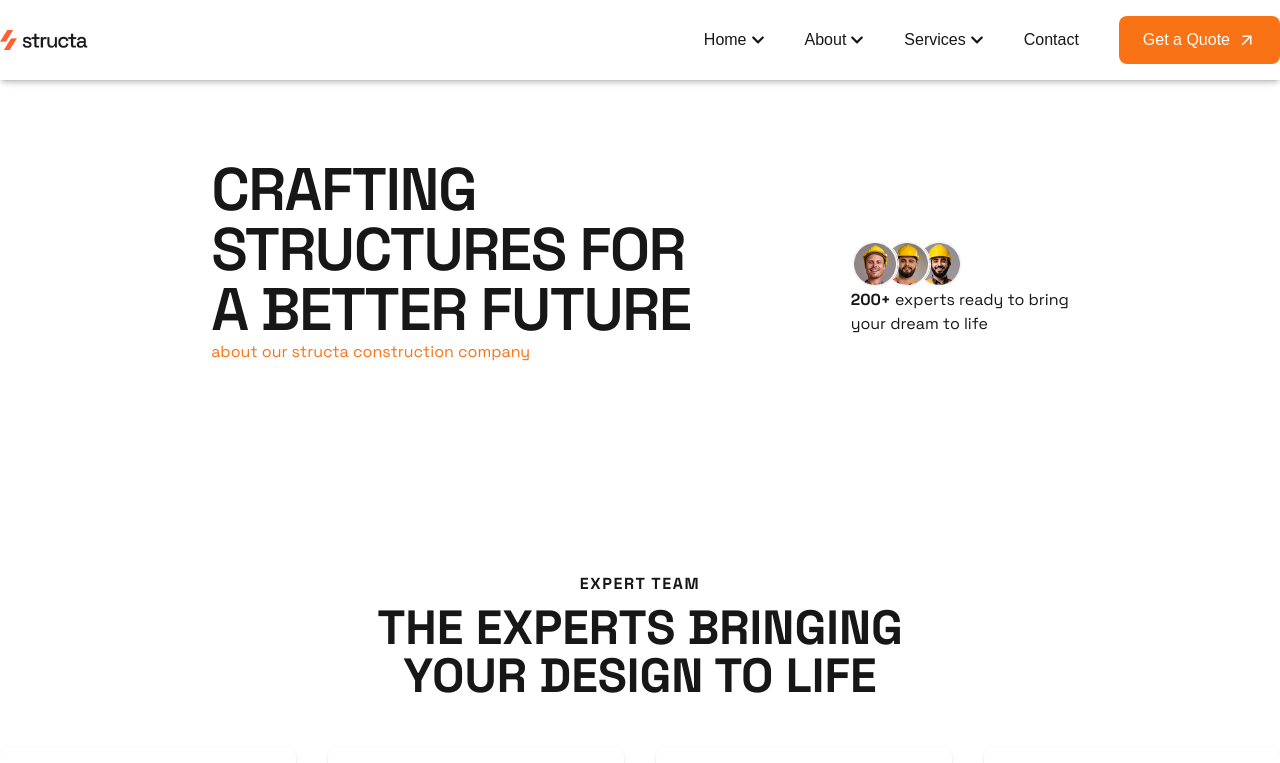
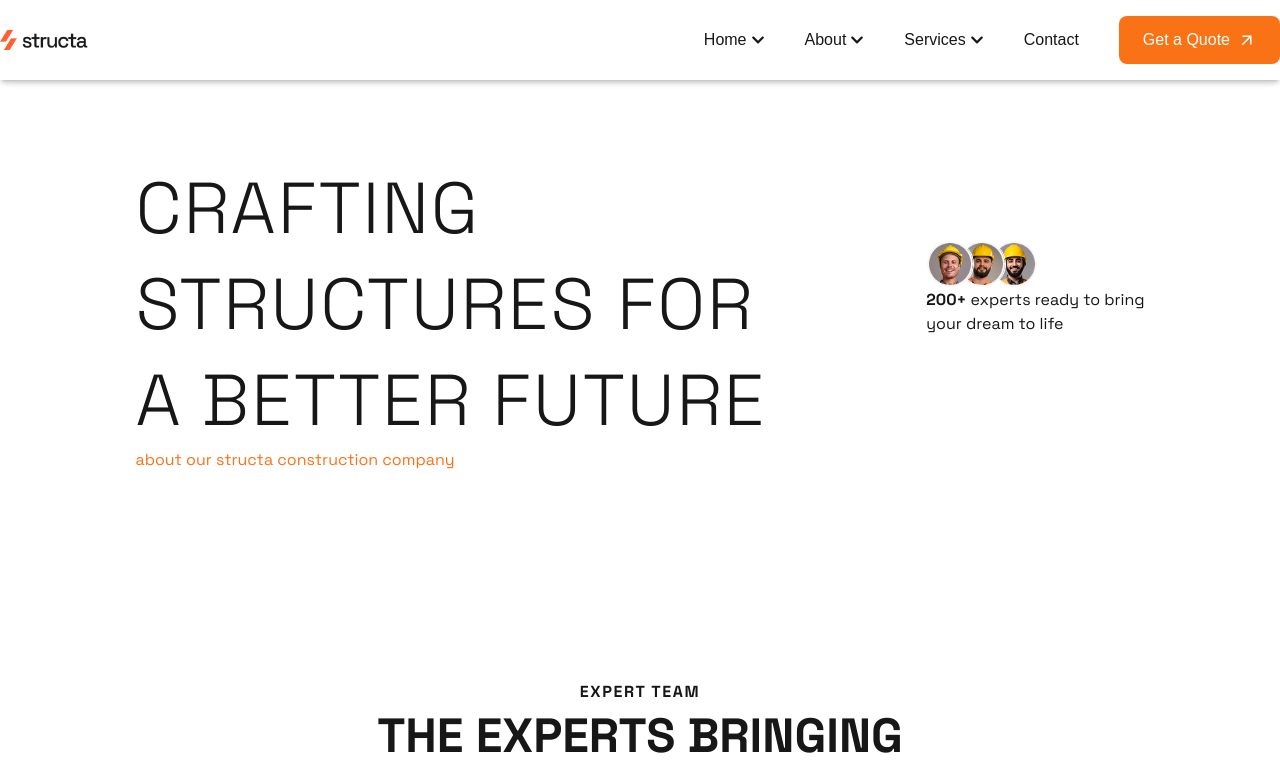
Before and after one commit to tanvirgeek/structa, a Next.js app: page /about in a window 1280 px wide. Shown: the top 763 px of the page. Built offline with nearby package versions, Linux system fonts and the light colour scheme; a web font is replaced by a local one.

Commit message:
Heading fix

```diff
--- a/src/app/globals.css
+++ b/src/app/globals.css
@@ -67,8 +67,12 @@ h1 {
   @apply font-sans text-foreground font-bold text-5xl uppercase;
 }
 
+.app-sub-heading {
+  @apply font-thin! text-7xl! tracking-wide! leading-24;
+}
+
 h2 {
-  @apply font-sans text-foreground font-semibold text-6xl uppercase tracking-tight;
+  @apply font-sans text-foreground font-semibold text-3xl uppercase tracking-tight;
 }
 
 h6 {
--- a/src/components/AboutHero.tsx
+++ b/src/components/AboutHero.tsx
@@ -6,14 +6,12 @@ const AboutHero = () => {
     <div>
       <div className="app-section flex flex-row justify-center gap-40">
         <div>
-          <h2>
+          <h1 className="app-sub-heading">
             Crafting <br /> structures for <br /> a better future
-          </h2>
+          </h1>
           <p className="text-primary">about our structa construction company</p>
         </div>
-        <div>
-          <CircularExperts />
-        </div>
+        <CircularExperts />
       </div>
     </div>
   );
```
